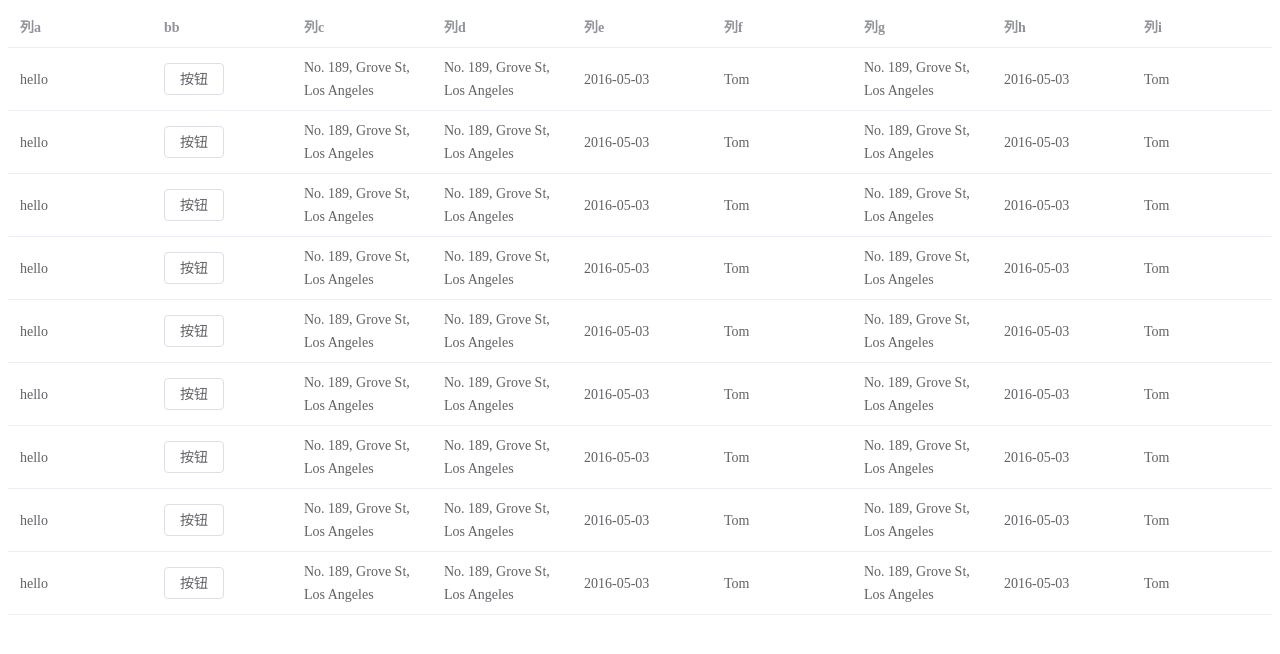
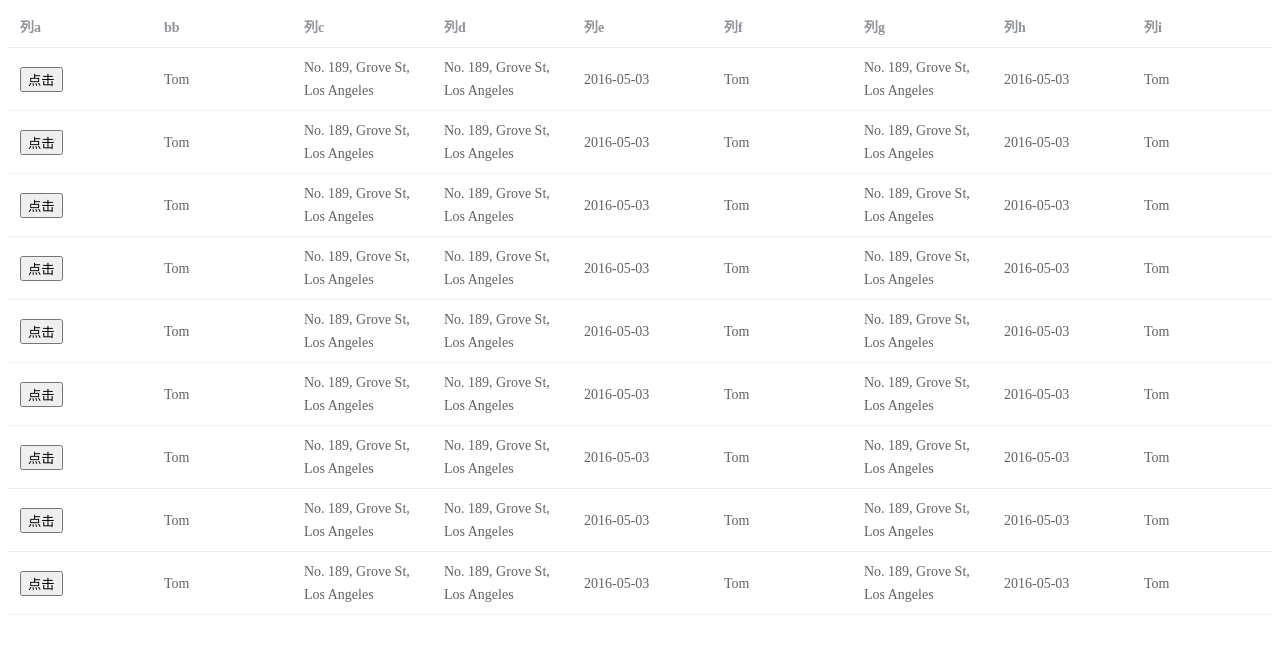
Before and after one commit to tangqiang0605/el-table-package-demo, a Vue app: page / in a window 1280 px wide. Shown: the top 654 px of the page. Built offline with nearby package versions, Linux system fonts and the light colour scheme.

Commit message:
作用域插槽

```diff
--- a/src/App.vue
+++ b/src/App.vue
@@ -4,9 +4,8 @@
     :table-header="tableHeaderMapper"
     v-loading="loading"
   >
-    <template #aaa>hello </template>
-    <template #bb>
-      <el-button>按钮</el-button>
+    <template #aaa="row">
+      <button @click="console.log(row)">点击</button>
     </template>
   </CustomTable>
 </template>
@@ -14,7 +13,7 @@
 <script lang="ts" setup>
 import CustomTable from "./components/custom-table/index.vue";
 // import CustomButton from "./components/custom-button/index.vue";
-import { onMounted, ref, h } from "vue";
+import { onMounted, ref } from "vue";
 import { getData } from "./api/index";
 const tableData = ref([]);
 // 定义新的Header结构，key为column的prop/key，value为column的name
@@ -25,7 +24,7 @@ const tableHeaderMapper = {
   },
   b: {
     label: "bb",
-    slotName: "bb",
+    // slotName: "bb",
   },
   c: "列c",
   d: "列d",
--- a/src/components/custom-table/index.vue
+++ b/src/components/custom-table/index.vue
@@ -1,13 +1,23 @@
 <template>
   <el-table :data="tableData" style="width: 100%">
+    <!-- <el-table-column > -->
+
+    <!-- </el-table-column> -->
     <el-table-column v-for="column in newTableHeader" v-bind="column">
-      <div v-if="column.inner">
-        <div v-if="typeof column.inner == 'string'" v-html="column.inner"></div>
-        <component v-else :is="column.inner"></component>
-      </div>
-      <div v-if="column.slotName">
-        <slot :name="column.slotName"></slot>
-      </div>
+      <template #default="scope">
+        <div v-if="column.inner">
+          <div
+            v-if="typeof column.inner == 'string'"
+            v-html="column.inner"
+          ></div>
+          <component v-else :is="column.inner"></component>
+        </div>
+        <!-- {{ scope.row }} -->
+        <!-- {{ scope.item }} -->
+        <div v-if="column.slotName">
+          <slot :name="column.slotName" :item="scope.row"></slot>
+        </div>
+      </template>
     </el-table-column>
   </el-table>
   <!-- <div v-for="key in tableHeader">{{ key }}</div> -->
@@ -44,6 +54,9 @@ const genNewTableHeader = () => {
       if (!Reflect.has(column, "key")) {
         Reflect.set(column, "key", key);
       }
+      if (!Reflect.has(column, "label")) {
+        Reflect.set(column, "label", key);
+      }
       // 设置默认的prop
       if (
         !Reflect.has(column, "prop") &&
```
